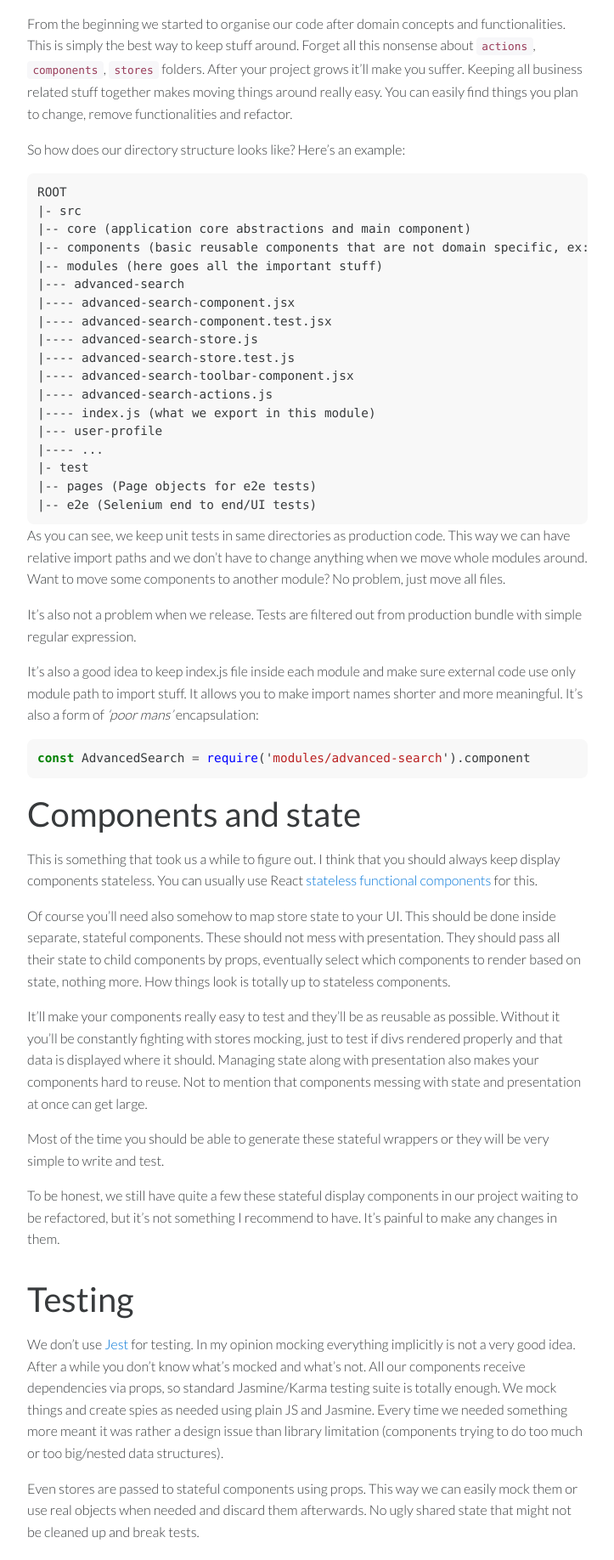
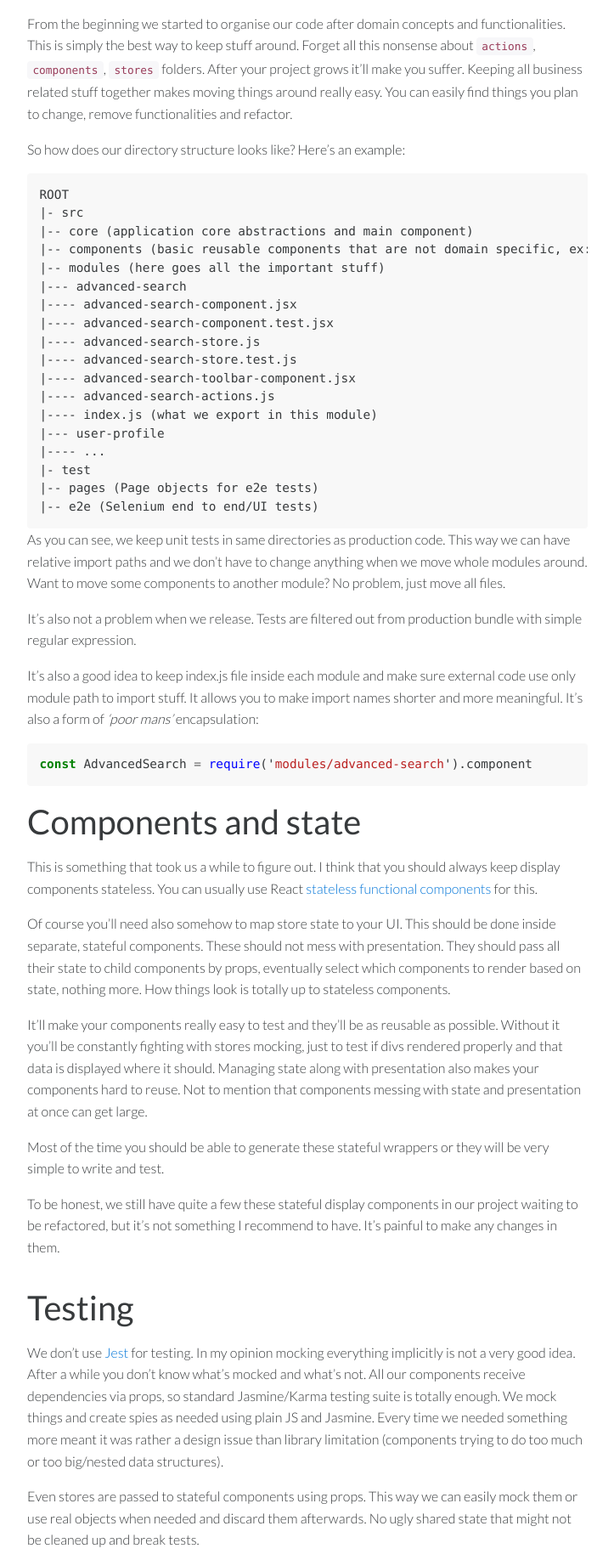
Before and after one commit to marekpiechut/marekpiechut.github.io, a Jekyll site: the page built from _posts/2016-09-02-react-lessons-learned.markdown, in a window 1280 px wide. Shown: the part 927-2763 px from the top of the page at 85% size, without its empty margins (278-1001 px from the left). Built offline with Jekyll 4.4.1, drawn with Linux system fonts in a browser that asks for light colours; comment, search, counter and statistics services are not loaded.

Commit message:
Improve look of code blocks

```diff
--- a/css/syntax.css
+++ b/css/syntax.css
@@ -1,5 +1,9 @@
+pre.highlight {
+	background: #f8f8f8;
+	padding: 1em;
+	border-radius: 4px;
+}
 .highlight .hll { background-color: #ffffcc }
-.highlight pre { background: #f8f8f8; }
 .highlight .c { color: #408080; font-style: italic } /* Comment */
 .highlight .err { border: 1px solid #FF0000 } /* Error */
 .highlight .k { color: #008000; font-weight: bold } /* Keyword */
```
